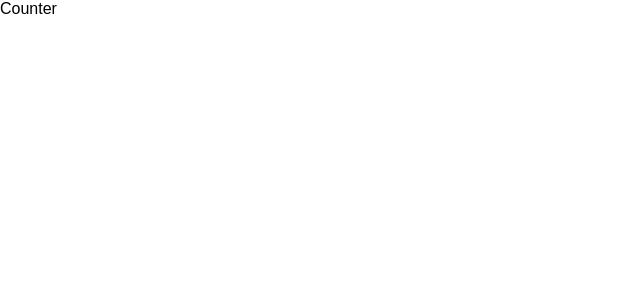
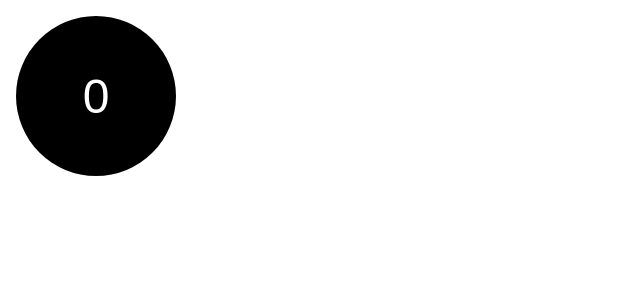
Before and after one commit to greatfarmer/react-tutorial-redux-counter, a React (Create React App) app: page / in a window 1280 px wide. Shown: the top 300 px of the page, without its empty margins (0-640 px from the left). Built offline with nearby package versions, Linux system fonts and the light colour scheme.

Commit message:
Import 'Counter' component

```diff
--- a/src/containers/App.js
+++ b/src/containers/App.js
@@ -1,10 +1,11 @@
 import React, { Component } from 'react';
+import Counter from '../components/Counter';
 
 class App extends Component {
   render() {
     return (
       <div>
-        Counter
+        <Counter/>
       </div>
     );
   }
```
